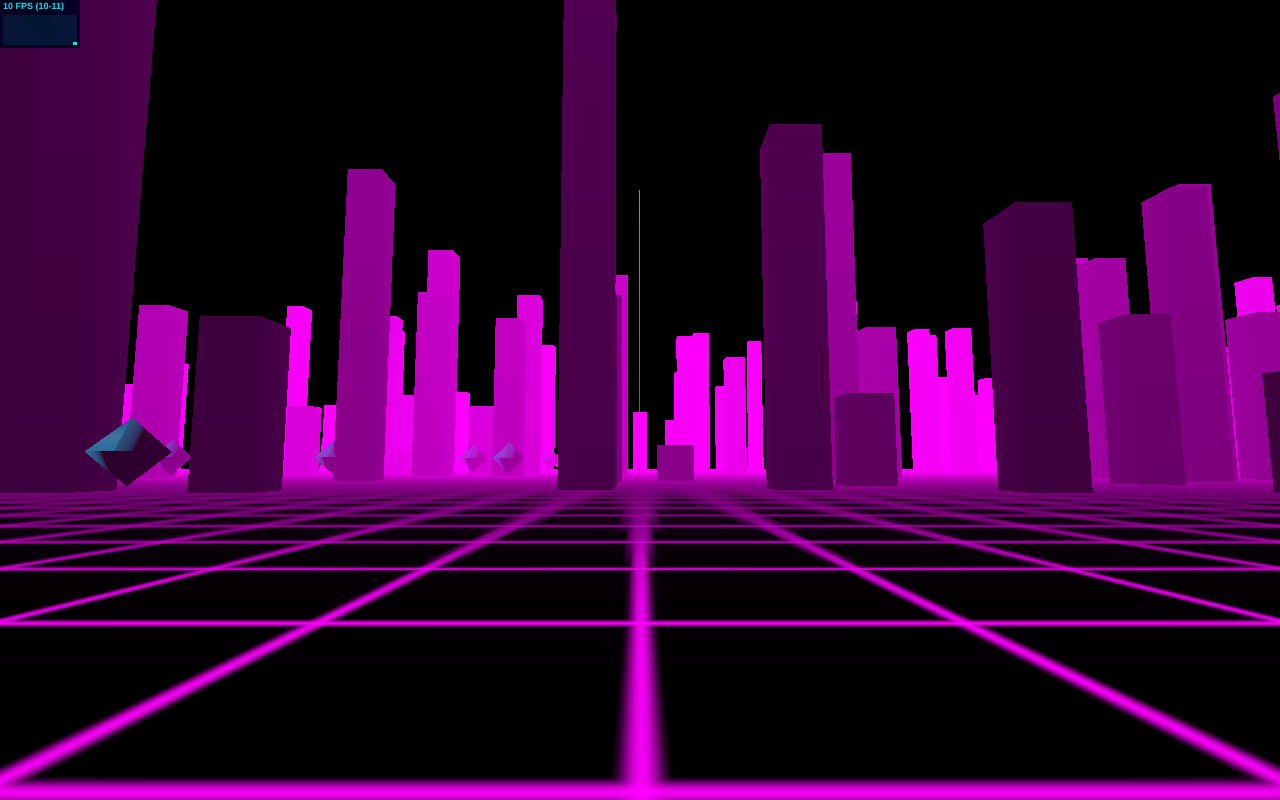
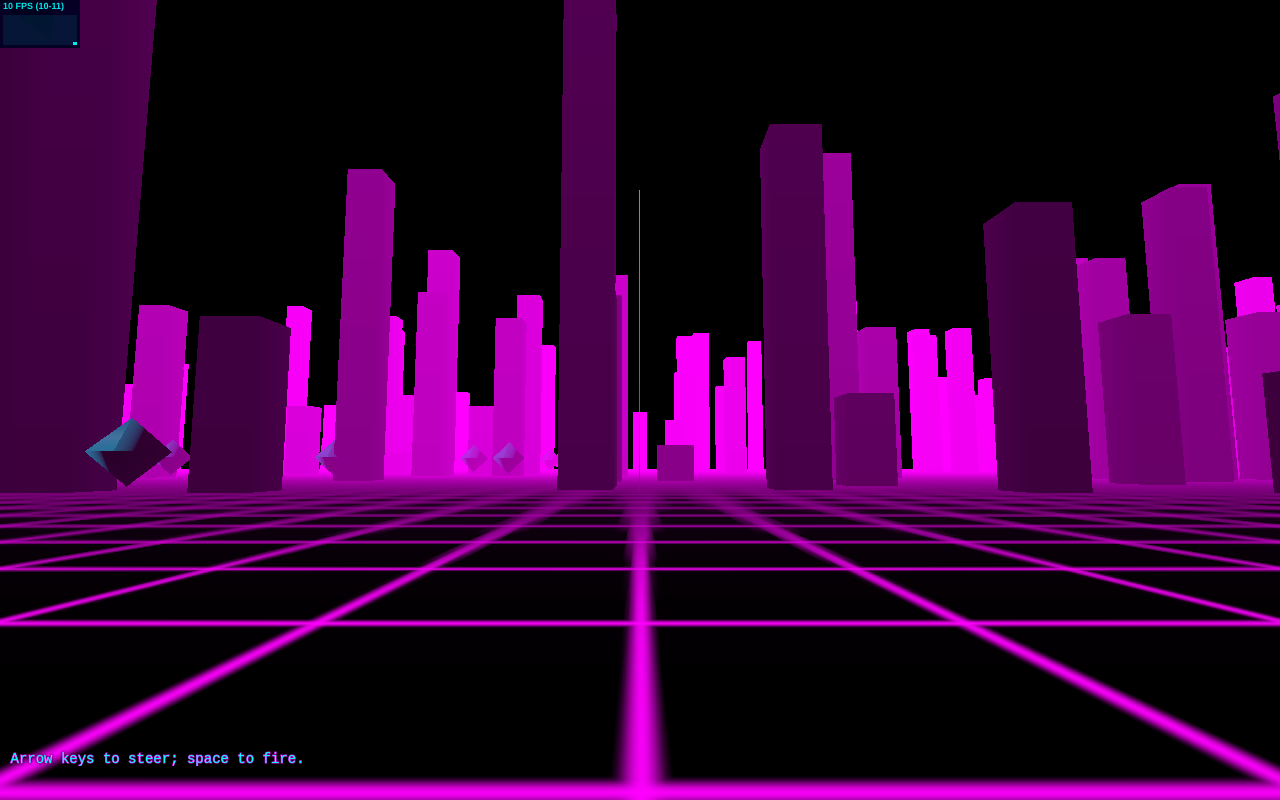
Before and after one commit to alexleonardochristachomolina/threejs-game-www, a plain HTML site: page index.html in a window 1280 px wide. Drawn offline with nearby package versions, Linux system fonts and the light colour scheme; animation ran at ten frames a second.

Commit message:
instructions only for desktop (non-touch), assets folder

```diff
--- a/index.html
+++ b/index.html
@@ -6,7 +6,7 @@
     <meta name="apple-mobile-web-app-status-bar-style" content="black-translucent"/>
     <meta name="viewport" content="user-scalable=no, initial-scale=1, maximum-scale=1, minimum-scale=1"/>
     <meta name="format-detection" content="telephone=no"/>
-    <link rel="apple-touch-icon" sizes="150x150" href="img/apple-touch-icon.png">
+    <link rel="apple-touch-icon" sizes="150x150" href="assets/img/apple-touch-icon.png">
     <title>S Y N T H * B L A S T</title>
     <style>
         body, html {
@@ -29,6 +29,12 @@
             outline: none;
             -webkit-tap-highlight-color: rgba(255, 255, 255, 0); /* mobile webkit */
         }
+
+        @font-face {
+            font-family: 'pokemon';
+            src: url("assets/fonts/pokemon.ttf");
+        }
+
     </style>
 </head>
 <body>
@@ -42,8 +48,6 @@
     // skybox SO: https://stackoverflow.com/questions/45443196/how-to-set-up-image-background-in-three-js
     // https://videohive.net/item/80s-synthwave-retro-hd/24080448
 
-    // add touch interface
-
     // add shooting stars
 
     // make guns things you can pick up
@@ -56,12 +60,10 @@
 
     // add UI elements: health bar
 
-    // handle multitouch shoot and fire
 
 
     // libraries
     import * as THREE from "./lib/three.module.js";
-    // import * as PIXI from "./lib/pixi.min.js";
     import * as Utils from "./js/Utils.js";
 
     // classes
@@ -70,10 +72,11 @@
     import Gun from "./js/classes/Gun.js";
     import Enemy from "./js/classes/Enemy.js";
 
-    // let isMobile = window.matchMedia("only screen and (max-width: 760px)").matches;
     let isMobile = 'ontouchstart' in document.documentElement;
 
     let scene, camera, rendererThree, rendererPixi, pixiStage;
+
+    let instructionText;
 
     let hero = null;
     let bullets = [];
@@ -84,9 +87,9 @@
     let arenaSize = 100;
 
     // Sounds
-    let massive = new Audio('audio/massive2.wav');
-    let pew = new Audio('audio/pip.wav');
-    let explosionSound = new Audio('audio/explosion2.wav');
+    // let massive = new Audio('assets/audio/massive2.wav');
+    let pew = new Audio('assets/audio/pip.wav');
+    let explosionSound = new Audio('assets/audio/explosion2.wav');
 
     // Music
     // let song = new Audio('music/implant-128kbps.mp3');
@@ -177,7 +180,7 @@
         // pixiStage.addChild(message);
 
         if (isMobile) {
-            let width = 50;
+            let width = 60;
             let half = width / 2;
             let tick = width / 4;
             let offset = 10;
@@ -209,6 +212,24 @@
             drawArrow(x0 + half, y3 + half, Math.PI * -.75);
             drawArrow(x1 + half, y3 + half, Math.PI * -1);
             drawArrow(x2 + half, y3 + half, Math.PI * -1.25);
+        } else {
+            // https://stackoverflow.com/questions/55692097/stop-pixel-font-from-being-blurred-when-rendered
+            let style = new PIXI.TextStyle({
+                fontFamily: "pokemon, \"Courier New\", Courier, monospace",
+                fontSize: 14,
+                fill: "#00FFFF",
+                stroke: '#ff00FF',
+                strokeThickness: 1,
+                dropShadow: true,
+                dropShadowColor: "#000000",
+                dropShadowBlur: 2,
+                dropShadowAngle: 0,
+                dropShadowDistance: 0,
+            });
+
+            instructionText = new PIXI.Text('Arrow keys to steer; space to fire.', style);
+            instructionText.position.set(10, window.innerHeight - 50);
+            pixiStage.addChild(instructionText);
         }
     }
 
@@ -269,7 +290,7 @@
         hero.setGun(gun);
 
         // floor
-        let floorTexture = new THREE.TextureLoader().load('img/floor-tile.png');
+        let floorTexture = new THREE.TextureLoader().load('assets/img/floor-tile.png');
         floorTexture.wrapS = floorTexture.wrapT = THREE.RepeatWrapping;
         floorTexture.repeat.set(1000, 1000);
         let floorMaterial = new THREE.MeshBasicMaterial({map: floorTexture, side: THREE.FrontSide});
@@ -306,7 +327,7 @@
             let touch = event.touches[i];
             let posX = touch.clientX;
             let posY = touch.clientY;
-            let width = 50;
+            let width = 60;
             let offset = 10;
             let x1 = width + offset;
             let x2 = width * 2 + offset;
@@ -359,6 +380,7 @@
         } else if (keyCode === 40) {
             hero.reverse();
         }
+        pixiStage.removeChild(instructionText);
     }
 
     function onDocumentKeyUp(event) {
```
Also changed, not shown: assets/fonts/pokemon.ttf (added), assets/img/apple-touch-icon.png (renamed from img/apple-touch-icon.png), assets/img/floor-tile.png (renamed from img/floor-tile.png), assets/img/synthblast.png (renamed from img/synthblast.png), 1 other file.
